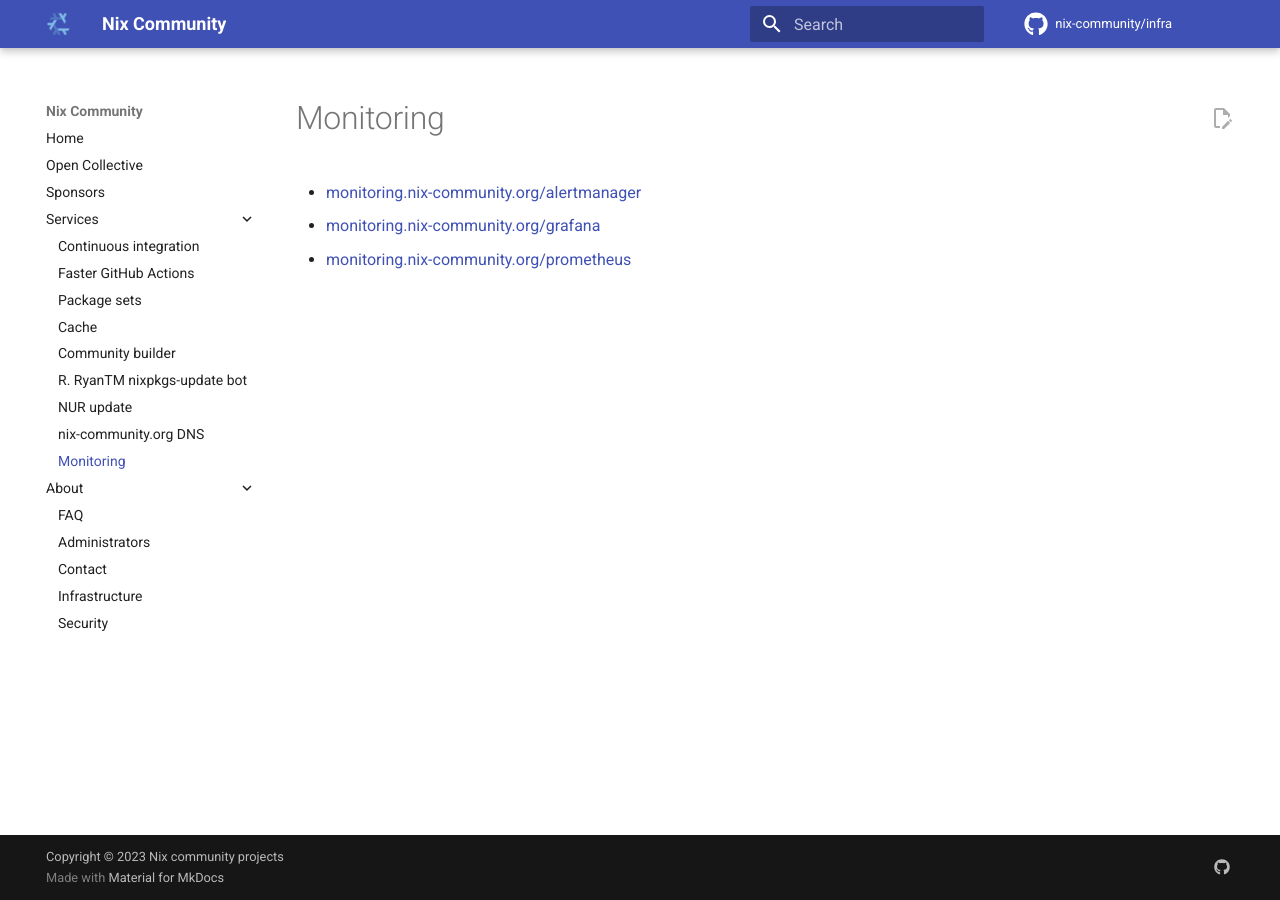
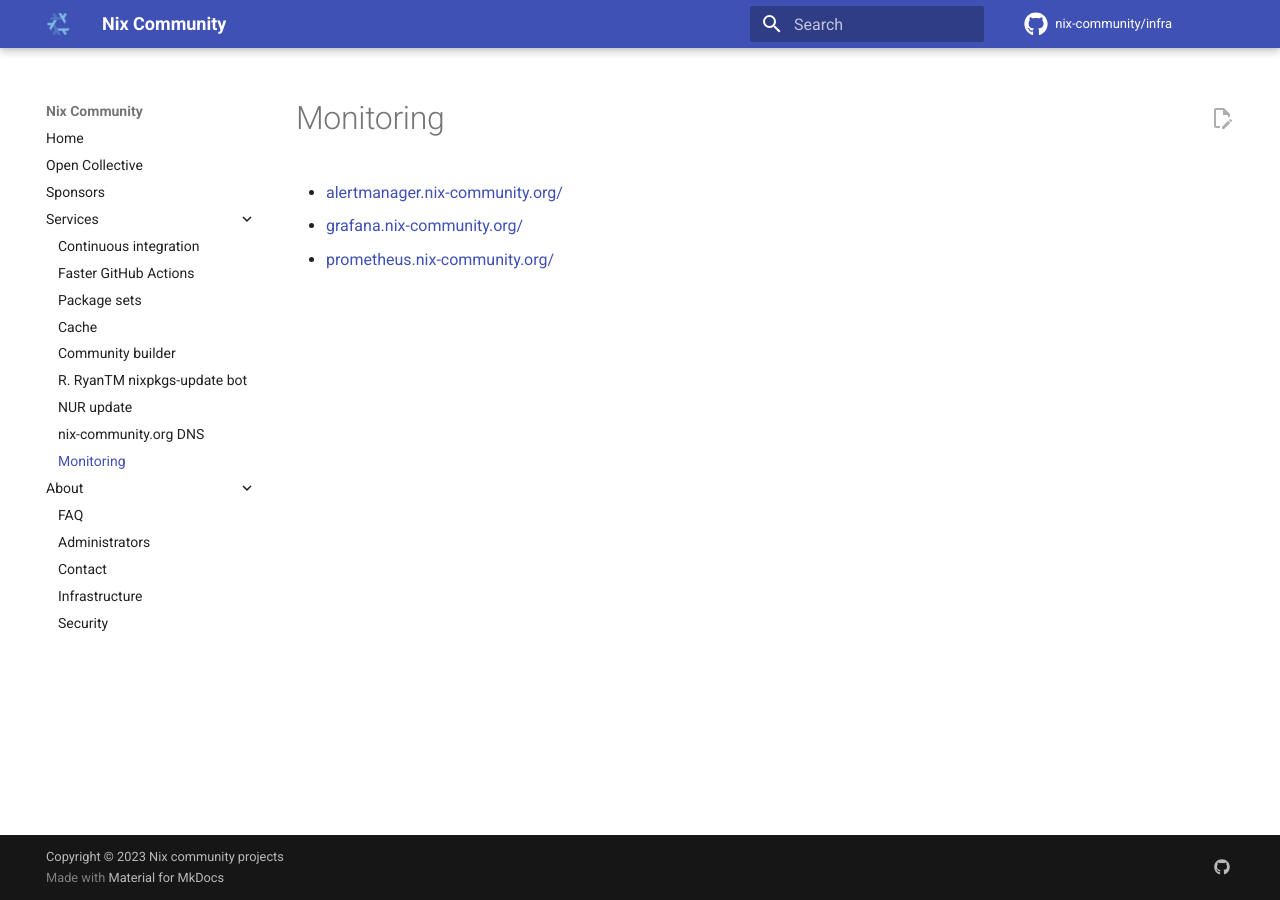
Before and after one commit to nix-community/infra, an MkDocs documentation site: the page built from docs/monitoring.md, in a window 1280 px wide. Built offline with MkDocs 1.6.1 and Material for MkDocs 9.7.7, drawn with Linux system fonts in a browser that asks for light colours; comment, search, counter and statistics services are not loaded.

Commit message:
modules/nixos/monitoring: switch back to separate subdomains
reverts d4343f7ebe1f14e336fca4520b32ede7dfac3d8d

```diff
--- a/docs/monitoring.md
+++ b/docs/monitoring.md
@@ -1,3 +1,3 @@
-- [monitoring.nix-community.org/alertmanager](https://monitoring.nix-community.org/alertmanager)
-- [monitoring.nix-community.org/grafana](https://monitoring.nix-community.org/grafana)
-- [monitoring.nix-community.org/prometheus](https://monitoring.nix-community.org/prometheus)
+- [alertmanager.nix-community.org/](https://alertmanager.nix-community.org/)
+- [grafana.nix-community.org/](https://grafana.nix-community.org/)
+- [prometheus.nix-community.org/](https://prometheus.nix-community.org/)
```
Also changed, not shown: 4 other files.
